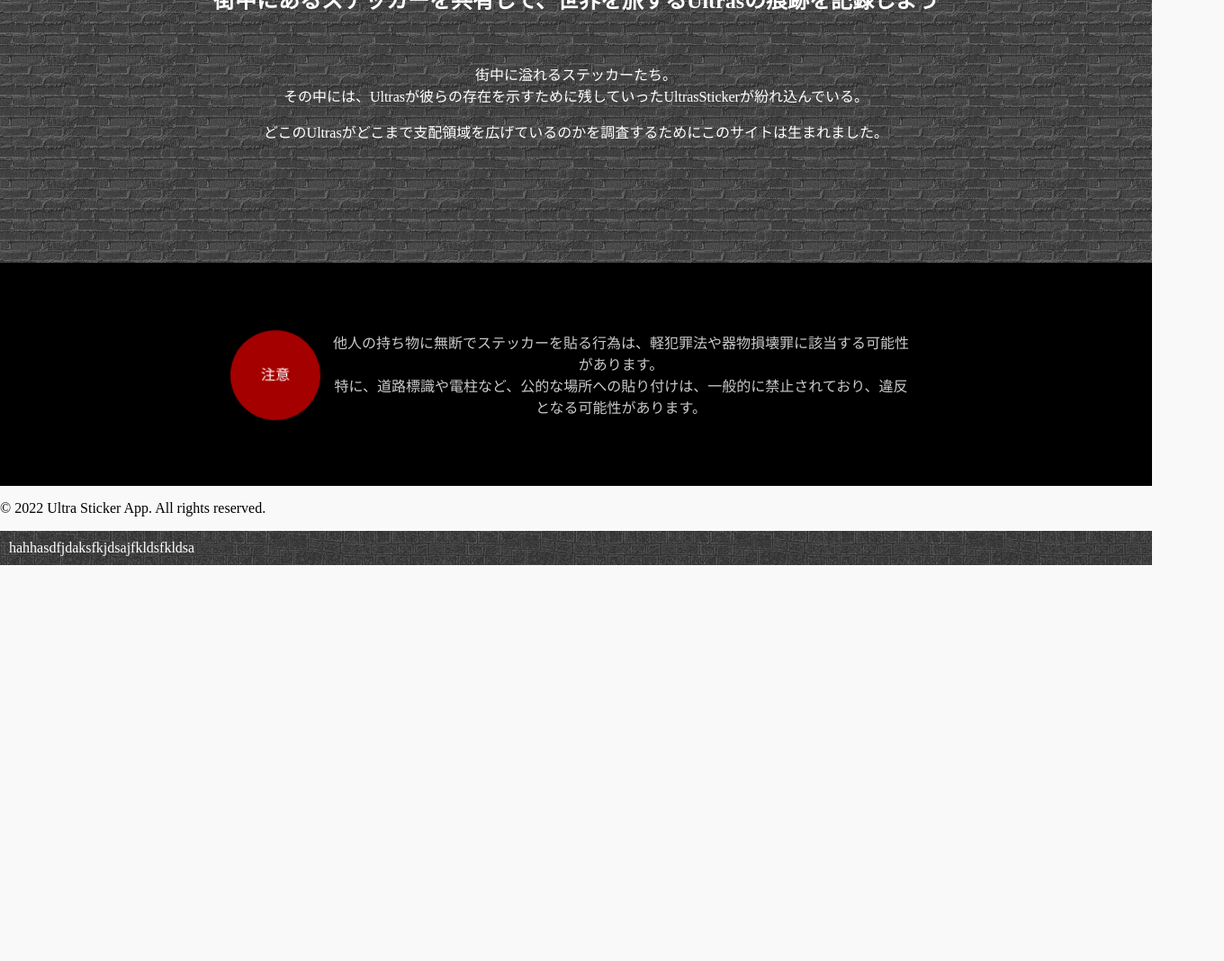
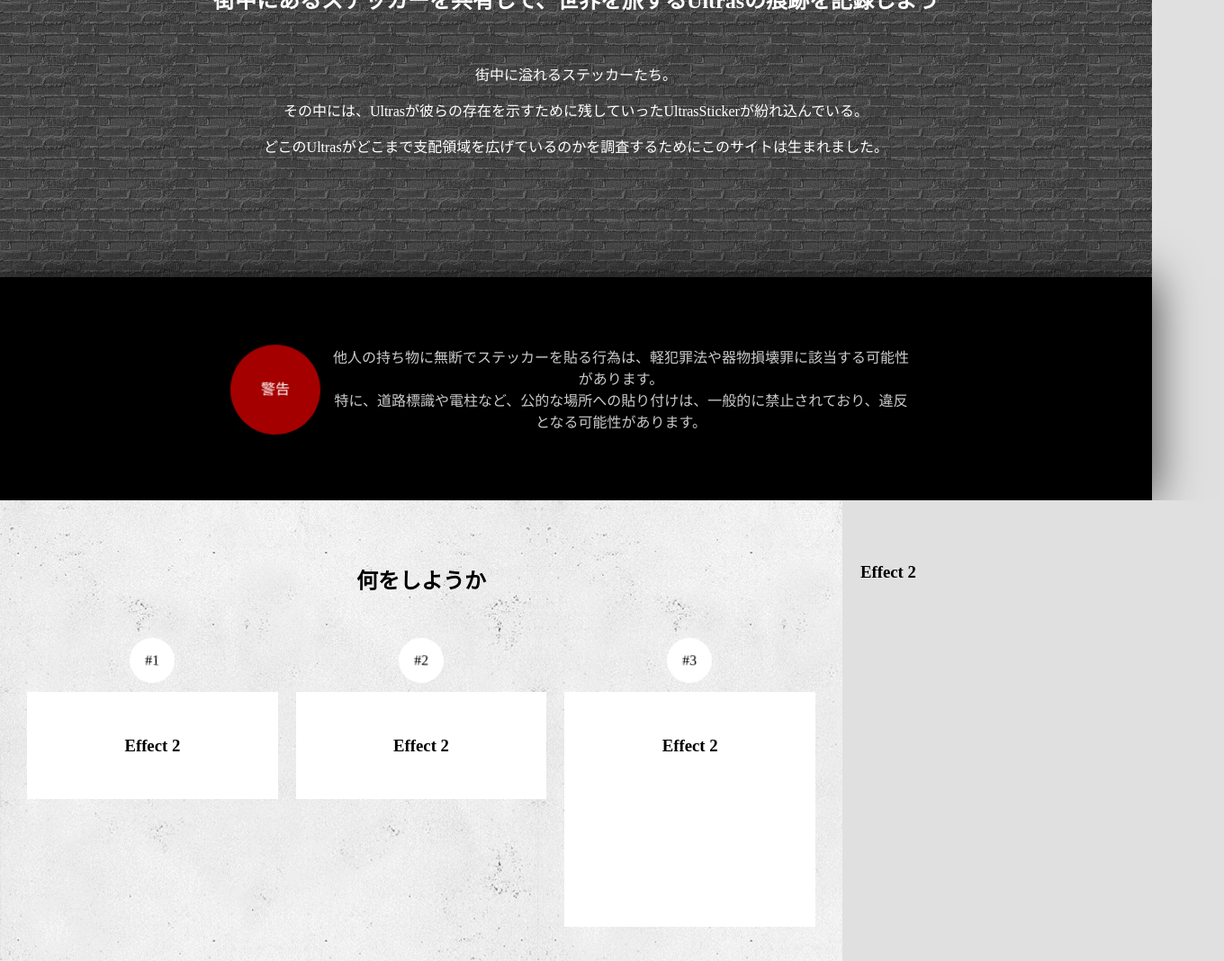
Before and after one commit to Do1904/ultrastickerapp, an Angular app in the folder myNewApp/: page / in a window 1280 px wide. Shown: the part 1189-2257 px from the top of the page at 90% size, 1360 px wide, since content can reach past the window. Before the commit the page ends 1817 px from the top, so only its background shows below. Built offline with nearby package versions, Linux system fonts and the light colour scheme; no server answers.

Commit message:
さらにスタイル修正

```diff
--- a/myNewApp/src/app/footer/footer.component.html
+++ b/myNewApp/src/app/footer/footer.component.html
@@ -1,5 +1,4 @@
 <footer>
-    <p>&copy; 2022 Ultra Sticker App. All rights reserved.</p>
     <div id="footermenu">
         hahhasdfjdaksfkjdsajfkldsfkldsa
     </div>
--- a/myNewApp/src/app/header/header.component.css
+++ b/myNewApp/src/app/header/header.component.css
@@ -7,7 +7,7 @@ header {
     display: flex;
     justify-content: space-around;
     align-items: center;
-    background-image: url('/assets/brick-wall.png');
+    background-color: #272727;
 }
 
 a {
--- a/myNewApp/src/app/sticker-location/sticker-location.component.ts
+++ b/myNewApp/src/app/sticker-location/sticker-location.component.ts
@@ -25,7 +25,7 @@ export class StickerLocationComponent {
   }
 
   getRandomStickerClass(): string {
-    const num = Math.floor(Math.random() * 5) + 2; // 1〜6
+    const num = Math.floor(Math.random() * 2) + 1; // 1〜2
     return `sticker-${num}`;
   }
 }
--- a/myNewApp/src/app/top/top.component.css
+++ /dev/null
@@ -1,4 +0,0 @@
-#explanation {
-    margin: 20px auto;
-    text-align: center;
-}
--- a/myNewApp/src/app/top/top.component.html
+++ b/myNewApp/src/app/top/top.component.html
@@ -1,6 +1,9 @@
+<div>
+    <div id="block-null">
         <app-image-slider></app-image-slider>
+    </div>
 
-<div class="road-background">
+    <div id="block-eins">
         <div class="sticker sticker-top-1">
             <div class="sticker-container">
                 <div class="sticker-wrapper">
@@ -18,17 +21,18 @@
         <br>
         <h2>街中にあるステッカーを共有して、世界を旅するUltrasの痕跡を記録しよう</h2>
         <br>
-    <p>街中に溢れるステッカーたち。<br>その中には、Ultrasが彼らの存在を示すために残していったUltrasStickerが紛れ込んでいる。</p>
+        <p>街中に溢れるステッカーたち。</p>
+        <p>その中には、Ultrasが彼らの存在を示すために残していったUltrasStickerが紛れ込んでいる。</p>
         <p>どこのUltrasがどこまで支配領域を広げているのかを調査するためにこのサイトは生まれました。</p>
         <br>
     </div>
-<div class="warning-background">
+    <div id="block-zwei">
         <div class="sticker sticker-top-warning">
             <div class="sticker-container">
                 <div class="sticker-wrapper">
                     <div class="sticker-clip">
                         <div class="sticker-front">
-                        <div class="sticker-text-front-warning">注意</div>
+                            <div class="sticker-text-front-warning">警告</div>
                         </div>
                         <div class=" sticker-back">
                             <div class="sticker-text-back-warning">Warning</div>
@@ -38,6 +42,81 @@
             </div>
         </div>
         <div>
-        <p>他人の持ち物に無断でステッカーを貼る行為は、軽犯罪法や器物損壊罪に該当する可能性があります。<br>特に、道路標識や電柱など、公的な場所への貼り付けは、一般的に禁止されており、違反となる可能性があります。</p>
+            <p>他人の持ち物に無断でステッカーを貼る行為は、軽犯罪法や器物損壊罪に該当する可能性があります。<br>特に、道路標識や電柱など、公的な場所への貼り付けは、一般的に禁止されており、違反となる可能性があります。
+            </p>
         </div>
     </div>
+    <div id="block-drei">
+        <div id="how-to">
+            <h1>何をしようか</h1>
+            <br>
+            <div id="steps">
+                <div id="step-eins" class="animatable">
+                    <div class="sticker sticker-small-white">
+                        <div class="sticker-container">
+                            <div class="sticker-wrapper">
+                                <div class="sticker-clip">
+                                    <div class="sticker-front">
+                                        <div class="sticker-text-front-small-white">#1</div>
+                                    </div>
+                                    <div class=" sticker-back">
+                                        <div class="sticker-text-back-small-white">#1</div>
+                                    </div>
+                                </div>
+                            </div>
+                        </div>
+                    </div>
+                    <div class="explaination">
+                        <h3>Effect 2</h3>
+                    </div>
+                </div>
+                <div id="step-zwei wrapper">
+                    <div class="sticker sticker-small-white">
+                        <div class="sticker-container">
+                            <div class="sticker-wrapper">
+                                <div class="sticker-clip">
+                                    <div class="sticker-front">
+                                        <div class="sticker-text-front-small-white">#2</div>
+                                    </div>
+                                    <div class=" sticker-back">
+                                        <div class="sticker-text-back-small-white">#2</div>
+                                    </div>
+                                </div>
+                            </div>
+                        </div>
+                    </div>
+                    <div class="explaination animatable moveUp">
+                        <h3>Effect 2</h3>
+                    </div>
+                </div>
+                <div id="step-drei">
+                    <div class="sticker sticker-small-white">
+                        <div class="sticker-container">
+                            <div class="sticker-wrapper">
+                                <div class="sticker-clip">
+                                    <div class="sticker-front">
+                                        <div class="sticker-text-front-small-white">#3</div>
+                                    </div>
+                                    <div class=" sticker-back">
+                                        <div class="sticker-text-back-small-white">#3</div>
+                                    </div>
+                                </div>
+                            </div>
+                        </div>
+                    </div>
+                    <div class="explaination">
+                        <h3>Effect 2</h3>
+                        <p><br></p><br><br><br><br><br><br>
+                    </div>
+                </div>
+            </div>
+
+
+        </div>
+        <div id="user">
+            <div class="box effect2">
+                <h3>Effect 2</h3>
+            </div>
+        </div>
+    </div>
+</div>
--- /dev/null
+++ b/myNewApp/src/app/top/top.component.scss
@@ -0,0 +1,119 @@
+#block-null {
+    z-index: 0.5;
+}
+
+#block-eins {
+    background-image: url('/assets/brick-wall.png');
+    padding: 100px;
+    margin: auto;
+    text-align: center;
+    color: white;
+    z-index: 1;
+    -webkit-box-shadow: inset 0 50px 50px -50px #000000da;
+    -moz-box-shadow: inset 0 50px 50px -50px rgba(0, 0, 0, 0.8);
+    box-shadow: inset 0 50px 50px -50px rgba(0, 0, 0, 0.8);
+}
+
+#block-zwei {
+    background-color: black;
+    padding: 50px 20%;
+    margin: auto;
+    text-align: center;
+    color: #cacaca;
+    display: flex;
+    justify-content: space-between;
+    /* 必要に応じて間隔を調整 */
+    align-items: center;
+    /* 縦方向の中央揃え */
+    box-shadow:
+        0px 0px 50px #000000bd;
+    z-index: 4;
+}
+
+#block-zwei>div:last-child {
+    flex: 2;
+    padding: 10px;
+}
+
+#block-drei {
+    display: flex;
+    /* 子要素を横並びにする */
+    width: 100%;
+    /* 親要素の幅を全体に広げる */
+    z-index: 3;
+}
+
+#how-to {
+    flex: 0 0 70%;
+    /* 幅を60%に設定 */
+    background-image: url('/assets/concrete.png');
+    /* 必要に応じて背景色を設定 */
+    padding: 50px 20px;
+    text-align: center;
+}
+
+#user {
+    flex: 0 0 30%;
+    /* 幅を40%に設定 */
+    background-color: #e0e0e0;
+    /* 必要に応じて背景色を設定 */
+    padding: 50px 20px;
+}
+
+.explaination {
+    margin: 5px auto;
+    text-align: center;
+    padding: 30px;
+    background-color: white;
+}
+
+#steps {
+    display: flex;
+    justify-content: space-between;
+    /* 子要素間のスペースを均等に配置 */
+    align-items: flex-start;
+    /* 子要素の縦方向の揃え方を指定 */
+}
+
+#steps>div {
+    flex: 1;
+    /* 各子要素を同じ幅にする */
+    margin: 0 10px;
+    /* 子要素間の余白を追加 */
+}
+
+
+.parallax {
+    perspective: 100px;
+    height: 100vh;
+    overflow-x: hidden;
+    overflow-y: auto;
+    position: absolute;
+    top: 0;
+    left: 50%;
+    right: 0;
+    bottom: 0;
+    margin-left: -1500px;
+}
+
+.parallax__layer {
+    position: absolute;
+    top: 0;
+    right: 0;
+    bottom: 0;
+    left: 0;
+}
+
+.parallax__cover {}
+
+$parallax__layers: 6;
+
+@for $i from 0 through $parallax__layers {
+    $x: (
+        $parallax__layers - $i) / 2;
+
+    .parallax__layer__#{$i} {
+        transform: translateZ(-100 * $x#{px}) scale($x + 1
+    );
+}
+}
--- a/myNewApp/src/sticker.css
+++ b/myNewApp/src/sticker.css
@@ -86,55 +86,55 @@ html, body {
   transition: 500ms ease-in-out transform;
 }
 .sticker-1 {
-  width: 50px;
-  height: 40px;
+  width: 300px;
+  height: 300px;
 }
 .sticker-1 .sticker-container {
-  width: 64.0312423743px;
-  height: 64.0312423743px;
-  top: -12.0156211872px;
-  left: -7.0156211872px;
+  width: 431.1147851933px;
+  height: 431.1147851933px;
+  top: -65.5573925966px;
+  left: -65.5573925966px;
   transform: rotate(0deg);
 }
 .sticker-1 .sticker-wrapper {
-  width: 64.0312423743px;
-  height: 64.0312423743px;
-  transform: rotate(-45deg);
+  width: 431.1147851933px;
+  height: 431.1147851933px;
+  transform: rotate(-20deg);
 }
 .sticker-1 .sticker-clip {
-  width: 64.0312423743px;
-  height: 64.0312423743px;
+  width: 431.1147851933px;
+  height: 431.1147851933px;
 }
 .sticker-1 .sticker-front, .sticker-1 .sticker-back {
-  left: 7.0156211872px;
-  top: 12.0156211872px;
-  width: 50px;
-  height: 40px;
-  border-radius: 0;
+  left: 65.5573925966px;
+  top: 65.5573925966px;
+  width: 300px;
+  height: 300px;
+  border-radius: 150px;
 }
 .sticker-1 .sticker-clip {
-  transform: translateX(0.198024112px);
+  transform: translateX(60.0592111787px);
 }
 .sticker-1 .sticker-front {
-  transform: rotate(45deg) translateX(-0.1400241924px) translateY(0.1400241924px);
+  transform: rotate(20deg) translateX(-56.4371975548px) translateY(20.5414600154px);
 }
 .sticker-1 .sticker-back {
-  transform: rotate(135deg) translateX(45.1369014983px) translateY(45.1369014983px);
+  transform: rotate(160deg) translateX(348.6781848009px) translateY(126.9084806064px);
 }
 .sticker-1:hover .sticker-clip {
-  transform: translateX(25.6521017721px);
+  transform: translateX(184.457756313px);
 }
 .sticker-1:hover .sticker-front {
-  transform: rotate(45deg) translateX(-18.1387751148px) translateY(18.1387751148px);
+  transform: rotate(20deg) translateX(-173.3335924541px) translateY(63.0882682517px);
 }
 .sticker-1:hover .sticker-back {
-  transform: rotate(135deg) translateX(27.1381505759px) translateY(27.1381505759px);
+  transform: rotate(160deg) translateX(231.7817899023px) translateY(84.36167237px);
 }
 .sticker-1 .sticker-front {
-  background-color: #2ecc71;
+  background-color: #1abc9c;
 }
 .sticker-1 .sticker-back {
-  background-color: #27ae60;
+  background-color: #16a085;
 }
 .sticker-2 {
   width: 280px;
@@ -187,209 +187,107 @@ html, body {
 .sticker-2 .sticker-back {
   background-color: #666666;
 }
-.sticker-3 {
-  width: 270px;
-  height: 290px;
+.sticker-small-white {
+  width: 50px;
+  height: 50px;
 }
-.sticker-3 .sticker-container {
-  width: 400.7687709091px;
-  height: 400.7687709091px;
-  top: -55.3843854546px;
-  left: -65.3843854546px;
+.sticker-small-white .sticker-container {
+  width: 70.7106781187px;
+  height: 70.7106781187px;
+  top: -10.3553390593px;
+  left: -10.3553390593px;
   transform: rotate(0deg);
 }
-.sticker-3 .sticker-wrapper {
-  width: 400.7687709091px;
-  height: 400.7687709091px;
-  transform: rotate(-30deg);
+.sticker-small-white .sticker-wrapper {
+  width: 70.7106781187px;
+  height: 70.7106781187px;
+  transform: rotate(5deg);
 }
-.sticker-3 .sticker-clip {
-  width: 400.7687709091px;
-  height: 400.7687709091px;
+.sticker-small-white .sticker-clip {
+  width: 70.7106781187px;
+  height: 70.7106781187px;
 }
-.sticker-3 .sticker-front, .sticker-3 .sticker-back {
-  left: 65.3843854546px;
-  top: 55.3843854546px;
-  width: 270px;
-  height: 290px;
-  border-radius: 0px;
+.sticker-small-white .sticker-front, .sticker-small-white .sticker-back {
+  left: 10.3553390593px;
+  top: 10.3553390593px;
+  width: 50px;
+  height: 50px;
+  border-radius: 25px;
 }
-.sticker-3 .sticker-clip {
-  transform: translateX(8.8329076519px);
+.sticker-small-white .sticker-clip {
+  transform: translateX(10.0511614056px);
 }
-.sticker-3 .sticker-front {
-  transform: rotate(30deg) translateX(-7.6495224159px) translateY(4.416453826px);
+.sticker-small-white .sticker-front {
+  transform: rotate(-5deg) translateX(-10.0129137019px) translateY(-0.8760164378px);
 }
-.sticker-3 .sticker-back {
-  transform: rotate(150deg) translateX(339.4264142344px) translateY(195.9679316286px);
+.sticker-small-white .sticker-back {
+  transform: rotate(185deg) translateX(60.42868893px) translateY(-5.2868252327px);
 }
-.sticker-3:hover .sticker-clip {
-  transform: translateX(162.074089894px);
+.sticker-small-white:hover .sticker-clip {
+  transform: translateX(55.5986811823px);
 }
-.sticker-3:hover .sticker-front {
-  transform: rotate(30deg) translateX(-140.3602791435px) translateY(81.037044947px);
+.sticker-small-white:hover .sticker-front {
+  transform: rotate(-5deg) translateX(-55.3871114147px) translateY(-4.8457443542px);
 }
-.sticker-3:hover .sticker-back {
-  transform: rotate(150deg) translateX(206.715657507px) translateY(119.3473405075px);
+.sticker-small-white:hover .sticker-back {
+  transform: rotate(185deg) translateX(15.0544912235px) translateY(-1.3170973171px);
 }
-.sticker-3 .sticker-front {
-  background-color: #c6c6c6;
-}
-.sticker-3 .sticker-back {
+.sticker-small-white .sticker-front {
   background-color: #ffffff;
 }
-.sticker-4 {
-  width: 300px;
-  height: 290px;
+.sticker-small-white .sticker-back {
+  background-color: #353535;
 }
-.sticker-4 .sticker-container {
-  width: 423.4616037809px;
-  height: 423.4616037809px;
-  top: -66.7308018904px;
-  left: -61.7308018904px;
+.sticker-medium-white {
+  width: 100px;
+  height: 100px;
+}
+.sticker-medium-white .sticker-container {
+  width: 141.4215015102px;
+  height: 141.4215015102px;
+  top: -20.7107507551px;
+  left: -20.7107507551px;
   transform: rotate(0deg);
 }
-.sticker-4 .sticker-wrapper {
-  width: 423.4616037809px;
-  height: 423.4616037809px;
-  transform: rotate(-30deg);
+.sticker-medium-white .sticker-wrapper {
+  width: 141.4215015102px;
+  height: 141.4215015102px;
+  transform: rotate(5deg);
 }
-.sticker-4 .sticker-clip {
-  width: 423.4616037809px;
-  height: 423.4616037809px;
+.sticker-medium-white .sticker-clip {
+  width: 141.4215015102px;
+  height: 141.4215015102px;
 }
-.sticker-4 .sticker-front, .sticker-4 .sticker-back {
-  left: 61.7308018904px;
-  top: 66.7308018904px;
-  width: 300px;
-  height: 290px;
-  border-radius: 15px;
+.sticker-medium-white .sticker-front, .sticker-medium-white .sticker-back {
+  left: 20.7107507551px;
+  top: 20.7107507551px;
+  width: 100px;
+  height: 100px;
+  border-radius: 50px;
 }
-.sticker-4 .sticker-clip {
-  transform: translateX(11.6620860769px);
+.sticker-medium-white .sticker-clip {
+  transform: translateX(20.1023397667px);
 }
-.sticker-4 .sticker-front {
-  transform: rotate(30deg) translateX(-10.0996628037px) translateY(5.8310430384px);
+.sticker-medium-white .sticker-front {
+  transform: rotate(-5deg) translateX(-20.0258442948px) translateY(-1.7520343533px);
 }
-.sticker-4 .sticker-back {
-  transform: rotate(150deg) translateX(356.6288435973px) translateY(205.899758852px);
+.sticker-medium-white .sticker-back {
+  transform: rotate(185deg) translateX(120.857505689px) translateY(-10.5736616489px);
 }
-.sticker-4:hover .sticker-clip {
-  transform: translateX(171.7170587277px);
+.sticker-medium-white:hover .sticker-clip {
+  transform: translateX(111.1974795458px);
 }
-.sticker-4:hover .sticker-front {
-  transform: rotate(30deg) translateX(-148.7113351214px) translateY(85.8585293639px);
+.sticker-medium-white:hover .sticker-front {
+  transform: rotate(-5deg) translateX(-110.7743395647px) translateY(-9.6914989215px);
 }
-.sticker-4:hover .sticker-back {
-  transform: rotate(150deg) translateX(218.0171712799px) translateY(125.8722725266px);
+.sticker-medium-white:hover .sticker-back {
+  transform: rotate(185deg) translateX(30.1090104317px) translateY(-2.6341970825px);
 }
-.sticker-4 .sticker-front {
-  background-color: #e74c3c;
+.sticker-medium-white .sticker-front {
+  background-color: #ffffff;
 }
-.sticker-4 .sticker-back {
-  background-color: #c0392b;
-}
-.sticker-5 {
-  width: 300px;
-  height: 300px;
-}
-.sticker-5 .sticker-container {
-  width: 431.1147851933px;
-  height: 431.1147851933px;
-  top: -65.5573925966px;
-  left: -65.5573925966px;
-  transform: rotate(0deg);
-}
-.sticker-5 .sticker-wrapper {
-  width: 431.1147851933px;
-  height: 431.1147851933px;
-  transform: rotate(-20deg);
-}
-.sticker-5 .sticker-clip {
-  width: 431.1147851933px;
-  height: 431.1147851933px;
-}
-.sticker-5 .sticker-front, .sticker-5 .sticker-back {
-  left: 65.5573925966px;
-  top: 65.5573925966px;
-  width: 300px;
-  height: 300px;
-  border-radius: 150px;
-}
-.sticker-5 .sticker-clip {
-  transform: translateX(60.0592111787px);
-}
-.sticker-5 .sticker-front {
-  transform: rotate(20deg) translateX(-56.4371975548px) translateY(20.5414600154px);
-}
-.sticker-5 .sticker-back {
-  transform: rotate(160deg) translateX(348.6781848009px) translateY(126.9084806064px);
-}
-.sticker-5:hover .sticker-clip {
-  transform: translateX(184.457756313px);
-}
-.sticker-5:hover .sticker-front {
-  transform: rotate(20deg) translateX(-173.3335924541px) translateY(63.0882682517px);
-}
-.sticker-5:hover .sticker-back {
-  transform: rotate(160deg) translateX(231.7817899023px) translateY(84.36167237px);
-}
-.sticker-5 .sticker-front {
-  background-color: #1abc9c;
-}
-.sticker-5 .sticker-back {
-  background-color: #16a085;
-}
-.sticker-6 {
-  width: 266px;
-  height: 278px;
-}
-.sticker-6 .sticker-container {
-  width: 388.5325570714px;
-  height: 388.5325570714px;
-  top: -55.2662785357px;
-  left: -61.2662785357px;
-  transform: rotate(0deg);
-}
-.sticker-6 .sticker-wrapper {
-  width: 388.5325570714px;
-  height: 388.5325570714px;
-  transform: rotate(-10deg);
-}
-.sticker-6 .sticker-clip {
-  width: 388.5325570714px;
-  height: 388.5325570714px;
-}
-.sticker-6 .sticker-front, .sticker-6 .sticker-back {
-  left: 61.2662785357px;
-  top: 55.2662785357px;
-  width: 266px;
-  height: 278px;
-  border-radius: 20px;
-}
-.sticker-6 .sticker-clip {
-  transform: translateX(40.5334250454px);
-}
-.sticker-6 .sticker-front {
-  transform: rotate(10deg) translateX(-39.9176312409px) translateY(7.0385553937px);
-}
-.sticker-6 .sticker-back {
-  transform: rotate(170deg) translateX(342.7122432532px) translateY(60.4294151069px);
-}
-.sticker-6:hover .sticker-clip {
-  transform: translateX(163.5197078377px);
-}
-.sticker-6:hover .sticker-front {
-  transform: rotate(10deg) translateX(-161.0354760488px) translateY(28.3948992786px);
-}
-.sticker-6:hover .sticker-back {
-  transform: rotate(170deg) translateX(221.5943984479px) translateY(39.0730712217px);
-}
-.sticker-6 .sticker-front {
-  background-color: #f1c40f;
-}
-.sticker-6 .sticker-back {
-  background-color: #f39c12;
+.sticker-medium-white .sticker-back {
+  background-color: #353535;
 }
 .sticker-top-1 {
   width: 200px;
@@ -494,30 +392,6 @@ html, body {
   background-color: #710000;
 }
 
-.road-background {
-  background-image: url("/assets/brick-wall.png");
-  padding: 100px;
-  margin: auto;
-  text-align: center;
-  color: white;
-}
-
-.warning-background {
-  background-color: black;
-  padding: 50px 20%;
-  margin: auto;
-  text-align: center;
-  color: #cacaca;
-  display: flex;
-  justify-content: space-between;
-  align-items: center;
-}
-
-.warning-background > div:last-child {
-  flex: 2;
-  padding: 10px;
-}
-
 .sticker-text-front-large {
   color: black;
   text-align: center;
@@ -548,4 +422,34 @@ html, body {
   transform: rotate(180deg);
 }
 
+.sticker-text-front-small-white {
+  color: black;
+  text-align: center;
+  height: 50px;
+  line-height: 50px;
+}
+
+.sticker-text-back-small-white {
+  color: white;
+  text-align: center;
+  height: 50px;
+  line-height: 50px;
+  transform: rotate(180deg);
+}
+
+.sticker-text-front-medium-white {
+  color: black;
+  text-align: center;
+  height: 100px;
+  line-height: 100px;
+}
+
+.sticker-text-back-medium-white {
+  color: white;
+  text-align: center;
+  height: 100px;
+  line-height: 100px;
+  transform: rotate(180deg);
+}
+
 /*# sourceMappingURL=sticker.css.map */
--- a/myNewApp/src/sticker.sass
+++ b/myNewApp/src/sticker.sass
@@ -288,28 +288,20 @@ html, body
   @include sticker-transition(500ms, ease-in-out)
 
   &-1
-    @include sticker-init(50px, 40px, 0, 0.4, -45deg, 0deg, true)
-    @include sticker-style(#2ecc71, #27ae60)
+    @include sticker-init(300px, 300px, 150px, 0.4, -20deg, 0deg, true)
+    @include sticker-style(#1abc9c, #16a085)
 
   &-2
     @include sticker-init(280px, 270px, 10px, 0.4, -35deg, 0deg, true)
     @include sticker-style(#ffffff, #666666)
 
-  &-3
-    @include sticker-init(270px, 290px, 0px, 0.4, -30deg, 0deg, true)
-    @include sticker-style(#c6c6c6, #ffffff)
+  &-small-white
+    @include sticker-init(50px, 50px, 25px, 0.9, 5deg, 0deg, true)
+    @include sticker-style(#ffffff, #353535)
 
-  &-4
-    @include sticker-init(300px, 290px, 15px, 0.4, -30deg, 0deg, true)
-    @include sticker-style(#e74c3c, #c0392b)
-
-  &-5
-    @include sticker-init(300px, 300px, 150px, 0.4, -20deg, 0deg, true)
-    @include sticker-style(#1abc9c, #16a085)
-
-  &-6
-    @include sticker-init(266px, 278px, 20px, 0.4, -10deg, 0deg, true)
-    @include sticker-style(#f1c40f, #f39c12)
+  &-medium-white
+    @include sticker-init(100px, 100px, 50px, 0.9, 5deg, 0deg, true)
+    @include sticker-style(#ffffff, #353535)
 
   &-top-1
     @include sticker-init(200px, 200px, 100px, 0.9, 5deg, 0deg, true)
@@ -318,28 +310,6 @@ html, body
   &-top-warning
     @include sticker-init(100px, 100px, 50px, 0.9, 5deg, 0deg, true)
     @include sticker-style(#a50000, #710000)
-
-
-.road-background
-  background-image: url('/assets/brick-wall.png');
-  padding: 100px
-  margin: auto
-  text-align: center
-  color: white
-
-.warning-background
-  background-color: black
-  padding: 50px 20%
-  margin: auto
-  text-align: center
-  color: #cacaca
-  display: flex;
-  justify-content: space-between; /* 必要に応じて間隔を調整 */
-  align-items: center; /* 縦方向の中央揃え */
-
-.warning-background > div:last-child
-  flex: 2;
-  padding: 10px
 
 
 .sticker-text-front-large
@@ -367,3 +337,29 @@ html, body
   height:100px;
   line-height:100px;
   transform: rotate(180deg);
+
+.sticker-text-front-small-white
+  color: black;
+  text-align: center;
+  height:50px;
+  line-height:50px;
+
+.sticker-text-back-small-white
+  color: white;
+  text-align: center;
+  height:50px;
+  line-height:50px;
+  transform: rotate(180deg);
+
+.sticker-text-front-medium-white
+  color: black;
+  text-align: center;
+  height:100px;
+  line-height:100px;
+
+.sticker-text-back-medium-white
+  color: white;
+  text-align: center;
+  height:100px;
+  line-height:100px;
+  transform: rotate(180deg);
--- a/myNewApp/src/styles.css
+++ b/myNewApp/src/styles.css
@@ -15,5 +15,5 @@ body {
     /* 縦幅を全画面に設定 */
     box-sizing: border-box;
     /* ボックスモデルを統一 */
-    background-color: #f9f9f9;
+    background-color: #e0e0e0;
 }
```
Also changed, not shown: myNewApp/src/app/header/header.component.html (+1 -10 lines), myNewApp/src/app/top/top.component.ts (+12 -6 lines), 1 other file (tests, documents, lock files or other folders). Lines whose indentation alone changed are shown as unchanged.
